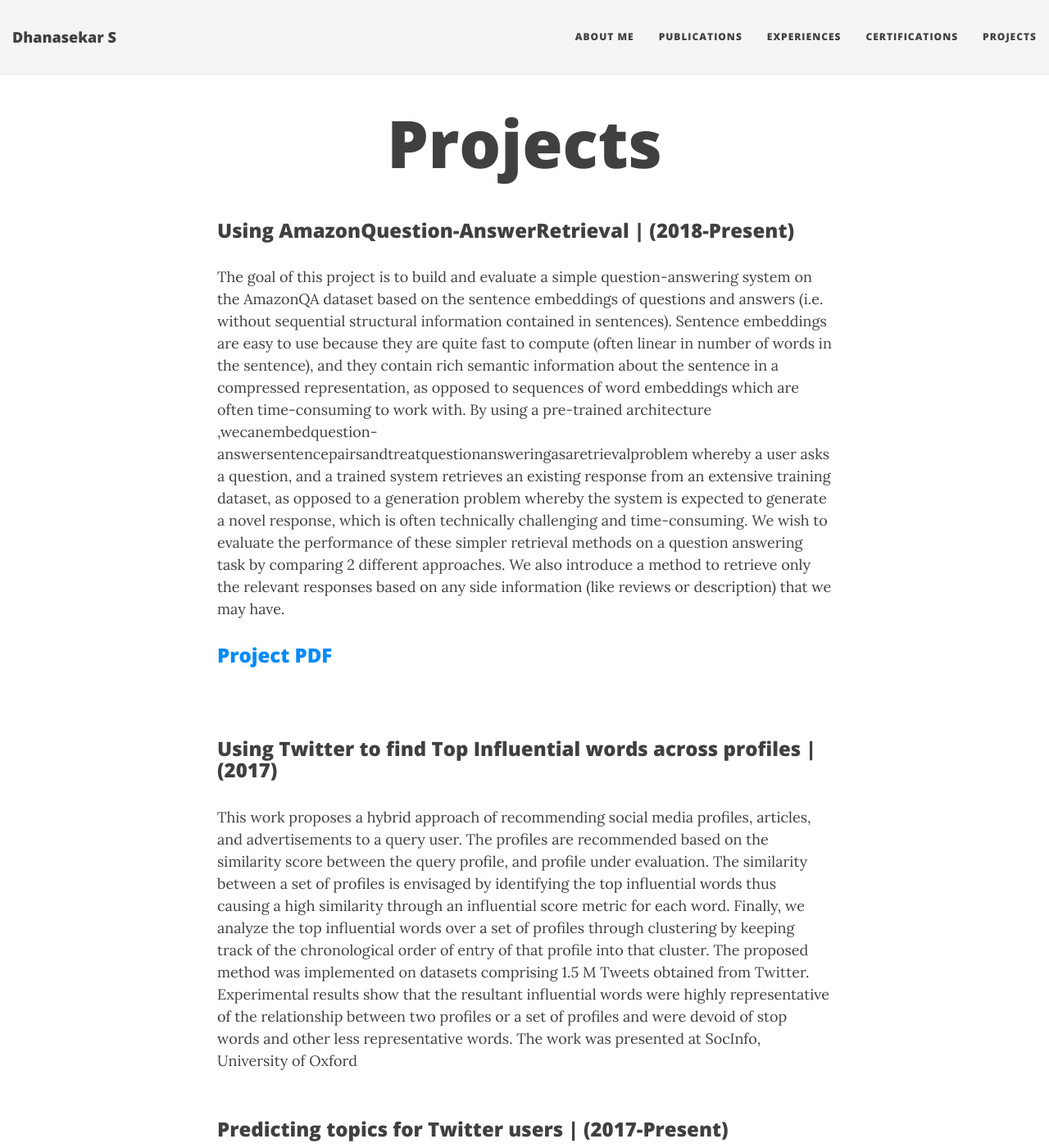
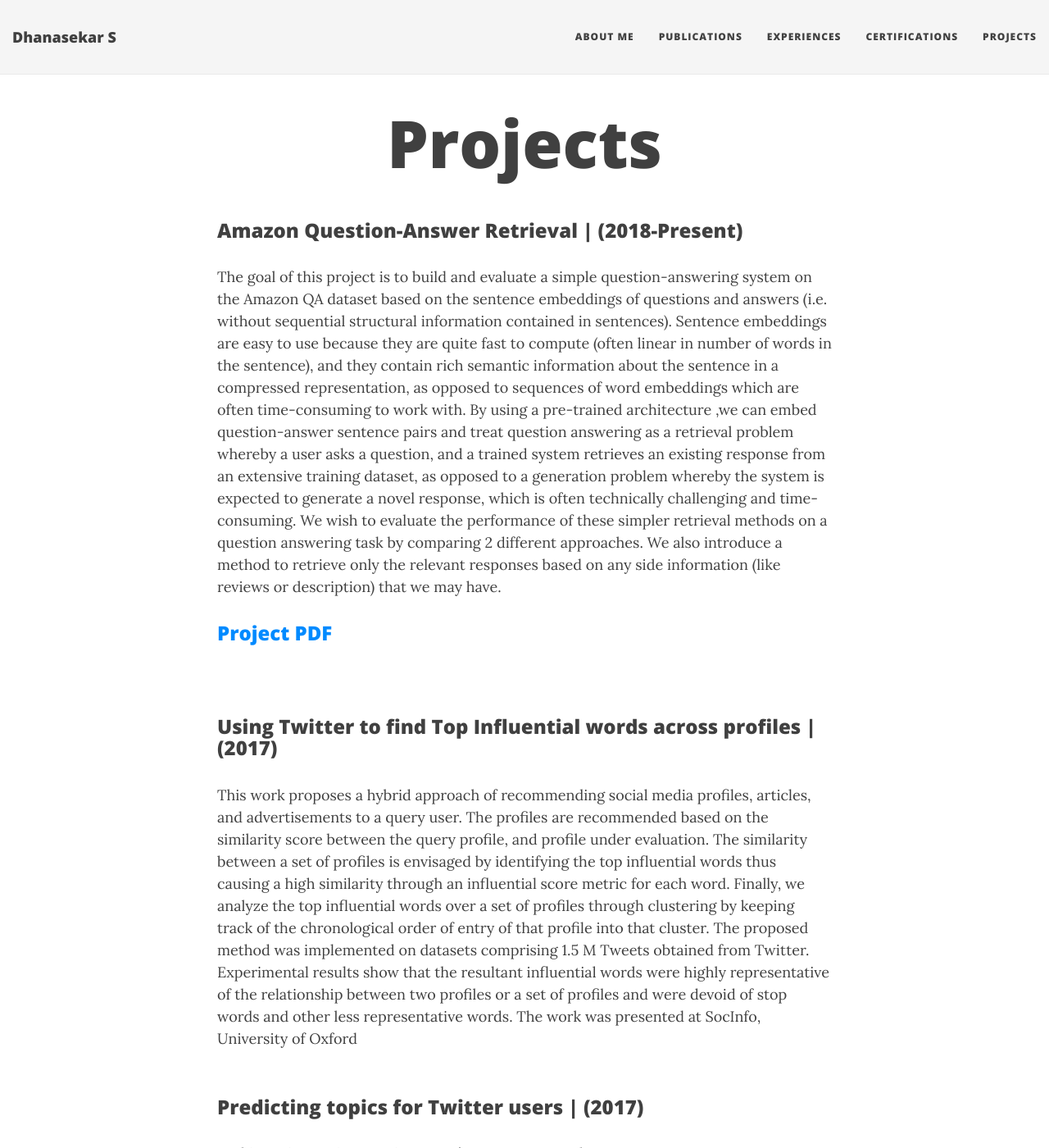
Before and after one commit to Dhanasekar-S/Dhanasekar-S.github.io, a Jekyll site: the page built from projects.md, in a window 1280 px wide and 1400 px high. Shown: the whole window at 82% size. Built offline with Jekyll 4.4.1, drawn with Linux system fonts in a browser that asks for light colours; nearby versions of some CDN libraries; some of the changed text lies outside the part shown.

Commit message:
Update projects.md

```diff
--- a/projects.md
+++ b/projects.md
@@ -2,8 +2,8 @@
 layout: page
 title: Projects
 ---
-<h3>Using  AmazonQuestion-AnswerRetrieval | (2018-Present)</h3>
-The goal of this project is to build and evaluate a simple question-answering system on the AmazonQA dataset based on the sentence embeddings of questions and answers (i.e. without sequential structural information contained in sentences). Sentence embeddings are easy to use because they are quite fast to compute (often linear in number of words in the sentence), and they contain rich semantic information about the sentence in a compressed representation, as opposed to sequences of word embeddings which are often time-consuming to work with. By using a pre-trained architecture ,wecanembedquestion-answersentencepairsandtreatquestionansweringasaretrievalproblem whereby a user asks a question, and a trained system retrieves an existing response from an extensive training dataset, as opposed to a generation problem whereby the system is expected to generate a novel response, which is often technically challenging and time-consuming. We wish to evaluate the performance of these simpler retrieval methods on a question answering task by comparing 2 different approaches. We also introduce a method to retrieve only the relevant responses based on any side information (like reviews or description) that we may have. <br>
+<h3>Amazon Question-Answer Retrieval | (2018-Present)</h3>
+The goal of this project is to build and evaluate a simple question-answering system on the Amazon QA dataset based on the sentence embeddings of questions and answers (i.e. without sequential structural information contained in sentences). Sentence embeddings are easy to use because they are quite fast to compute (often linear in number of words in the sentence), and they contain rich semantic information about the sentence in a compressed representation, as opposed to sequences of word embeddings which are often time-consuming to work with. By using a pre-trained architecture ,we can embed question-answer sentence pairs and treat question answering as a retrieval problem whereby a user asks a question, and a trained system retrieves an existing response from an extensive training dataset, as opposed to a generation problem whereby the system is expected to generate a novel response, which is often technically challenging and time-consuming. We wish to evaluate the performance of these simpler retrieval methods on a question answering task by comparing 2 different approaches. We also introduce a method to retrieve only the relevant responses based on any side information (like reviews or description) that we may have. <br>
 
 <h3><a href="https://Dhanasekar-S.github.io/research/ECE_590__NLP_Final_Project.pdf" target="_blank">Project PDF</a></h3>
 <br>
@@ -13,35 +13,35 @@ This work proposes a hybrid approach of recommending social media profiles, arti
 The work was presented at SocInfo, University of Oxford<br>
 <br>
 
-<h3>Predicting topics for Twitter users | (2017-Present)</h3>
+<h3>Predicting topics for Twitter users | (2017)</h3>
 In this project, using a Twitter user’s past Tweets and responses as measures, we suggest possible personalized topics to attain maximum reach in terms of likes and retweets. The work is to be presented at ICMLSC, Vietnam
 <br>
 <br>
 
-<h3>An analysis of non-immigrant work visas in the USA using Machine Learning | (2017-Present)</h3>
+<h3>An analysis of non-immigrant work visas in the USA using Machine Learning | (2017)</h3>
 The project was about classifying the visa petitions filed from 2011-16 filed as highly skilled or not using Random Forests. Experimental results show the companies that are classified as abusing these visas are well consistent with the ones shown in reports and news articles.
 <br>
 <br>
 
-<h3> Efficient Recommender Systems using decision Trees  | (2017-Present)</h3>
+<h3> Efficient Recommender Systems using decision Trees  | (2017)</h3>
 This work is about the building of efficient Recommender systems that is a hybrid version of Content-based Recommendation system and Collaborative filtering. The sparsity of the Recommender systems is handled through the use of Random Forests comprising of different cases of Decision Trees.
 <br>
 <br>
-<h3>Deep Learning of Airline data | (2016-Present)</h3>
+<h3>Deep Learning of Airline data | (2016)</h3>
 The Exploratory Data Analysis was carried out using R and visualized as different graphs and histograms with plots. The airline data is then 1.Normalized 2.Fed into a neural network 3.Input is AirTime and elapsed time 4.Output is Arrival and Departure delay 5.This training data is learned and tested with sample data. The dimensions of the neural network is 3 x 4 layer 1 4 x 8 layer 2 8 x 32 layer 3 32 x 16 layer 4 16 x 4 layer 5 4 x 2 layer 6<br>
 <br>
 <br>
-<h3>Handwritten Digit Recognizer using Neural Networks | (2016-Present)</h3>
+<h3>Handwritten Digit Recognizer using Neural Networks | (2016)</h3>
 Implemented a Neural Network for classifying handwritten digits from the MNIST data using Tensorflow and compared and contrasted the accuracy of the model by varying the number of iterations of gradient descent optimization.<br>
 <br>
 <br>
 
-<h3>Application Complexity Analysis | (2015-Present)</h3>
+<h3>Application Complexity Analysis | (2015)</h3>
 The Application Complexity Analysis deals with capturing the computation and the communication complexities of an application. This enables the architect to analyze the architectural requirements of several applications and help design a core that is capable of utilizing the functional and communication aspects of the application to its fullest. Simultaneously running multiple applications poses a major barrier to reaching higher performances. This may however be solved by efficiently utilizing the detailed analysis of the multiple applications to derive the best possible architecture for such a system using the concepts of Machine Learning.<br>
 <br>
 <br>
 
-<h3>Customizable Workload | (2015-Present)</h3>
+<h3>Customizable Workload | (2015)</h3>
 A graph theoretic based workload model was developed. The edge weights are a function of the measure of data in bytes that gets communicated from one node to the other and the frequency of communication. The node weights are either a numeric, semi-numeric or non-numeric algorithm and also, general purpose operations. The algorithms, in-degree and out-degree of the nodes, nodes per level, total number of nodes across all the levels and the number of levels are decided based on the specified distributions of these complexities.
 The most striking advantage of the proposed generic model of the workload is application cloning, besides comprehensive workload generation for benchmarking various classes of high performance computing system. In several instances, the user cannot part with the crucial details of the application to avoid IP violation and any government regulation<br>
 <br>
@@ -52,7 +52,7 @@ A Heterogeneous Many-Core network is necessary to transmit data across compute i
 <br>
 <br>
 
-<h3>An intelligent Chatbot using Deep learning and NLP | (2016-Present) </h3>
+<h3>An intelligent Chatbot using Deep learning and NLP | (2016) </h3>
 Chatbot is a computer program designed to simulate conversation with human users. It uses Natural Language Processing techniques like Stemming, Stop words removal and Lemmatization powered with deep neural networks to find the relations among different words and Natural Language Generation techniques to generate human understandable responses. The concept is novel in the way that neural networks learn dynamically as and when the conversation builds up rather than using predefined datasets.<br>
 <br>
 <br>
@@ -62,7 +62,7 @@ The project aims at tracking the vehicle's location using a GPS module, to know
 <br>
 <br>
 
-<h3>Heterogeneous Many-Core Architectural Design Space | (2015-Present)</h3>
+<h3>Heterogeneous Many-Core Architectural Design Space | (2015)</h3>
 A necessary step towards achieving a high-performance computing system is to design the system architecture based on the application rather than the other way around. The architecture should be easily scalable and modifiable to the needs of the application. This is achieved by having an architectural design space. The design space helps us in modifying and scaling various components of the system architecture ranging from the functional units and register banks to the network on chip. Simultaneous Execution Of Multiple APPlication without space & time sharing is made possible through the existence of the architectural design space enabling an application level parallel systemnition
 <br>
 <br>
@@ -72,5 +72,5 @@ A Multi-Core Cache hierarchy (L1,L2 and L3) supported by MESI protocol to handle
 <br>
 <br>
 
-<h3>Time Model Simulator | (2015-Present)</h3>
+<h3>Time Model Simulator | (2015)</h3>
 A full-scale Time model simulator is designed so as to give a proof of concept for the proposed Parallel architecture using C++ and Python. The Simulator is modular and may be customized as per the requirements of the architecture to be simulated. Developed in an Object Oriented Fashion, the simulator is also capable of being scaled to any number of cores that satisfy the programming limits. The simulator is customizable to work with heterogeneous many-core architecture which none of the current simulators possess. It simulates the cores that are capable of executing multiple applications simultaneously without Space-Time sharing.<br>
```
